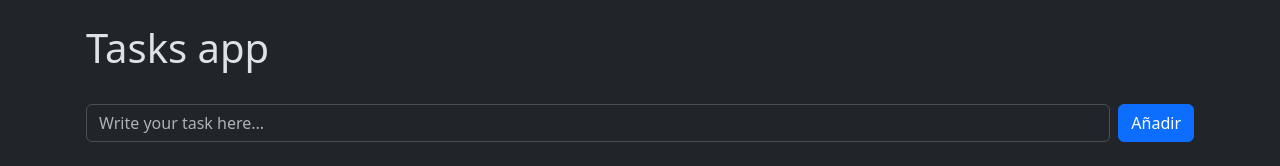
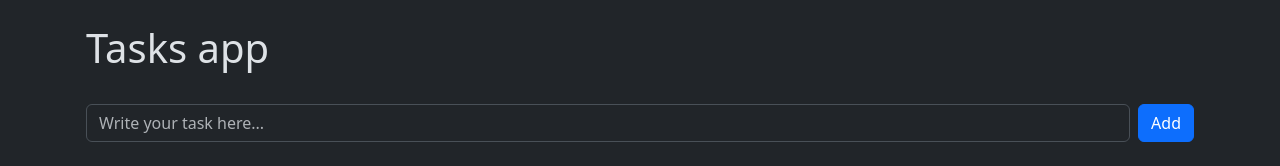
Before and after one commit to ushu3323/tasks-app, a React (Vite) app: page / in a window 1280 px wide. Shown: the top 166 px of the page. Built offline with nearby package versions, Linux system fonts and the light colour scheme.

Commit message:
Fix "Add" button not in english

```diff
--- a/src/App.tsx
+++ b/src/App.tsx
@@ -53,7 +53,7 @@ function App() {
           onChange={e => setTaskContent(e.currentTarget.value)}
         />
         <button type="submit" className="btn btn-primary">
-          Añadir
+          Add
         </button>
       </form>
       <TasksList tasks={tasks} onDelete={deleteTask} />
```
